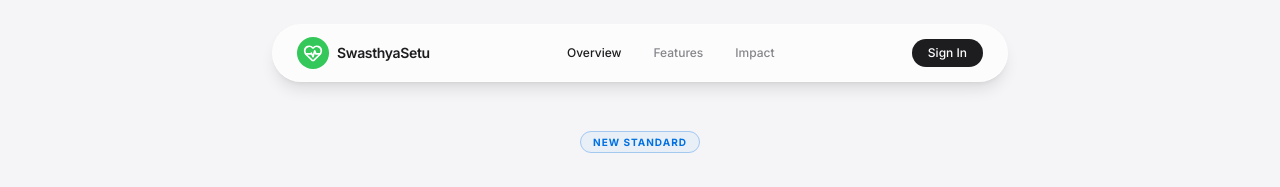
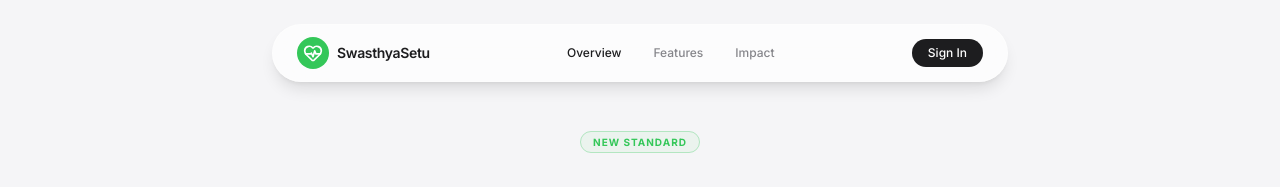
Before and after one commit to aditya44-tech/SwasthyaSetu, a Next.js app: page / in a window 1280 px wide. Shown: the top 187 px of the page. Built offline with nearby package versions, Linux system fonts and the light colour scheme.

Commit message:
new standard

```diff
--- a/app/page.tsx
+++ b/app/page.tsx
@@ -46,7 +46,7 @@ export default function LandingPage() {
             transition={{ duration: 0.5 }}
             className="mb-6"
           >
-            <span className="px-3 py-1 rounded-full border border-[#0071E3]/30 bg-[#0071E3]/5 text-[#0071E3] text-[10px] font-bold uppercase tracking-widest">
+            <span className="px-3 py-1 rounded-full border border-[#34C759]/30 bg-[#34C759]/5 text-[#34C759] text-[10px] font-bold uppercase tracking-widest">
               New Standard
             </span>
           </motion.div>
```
